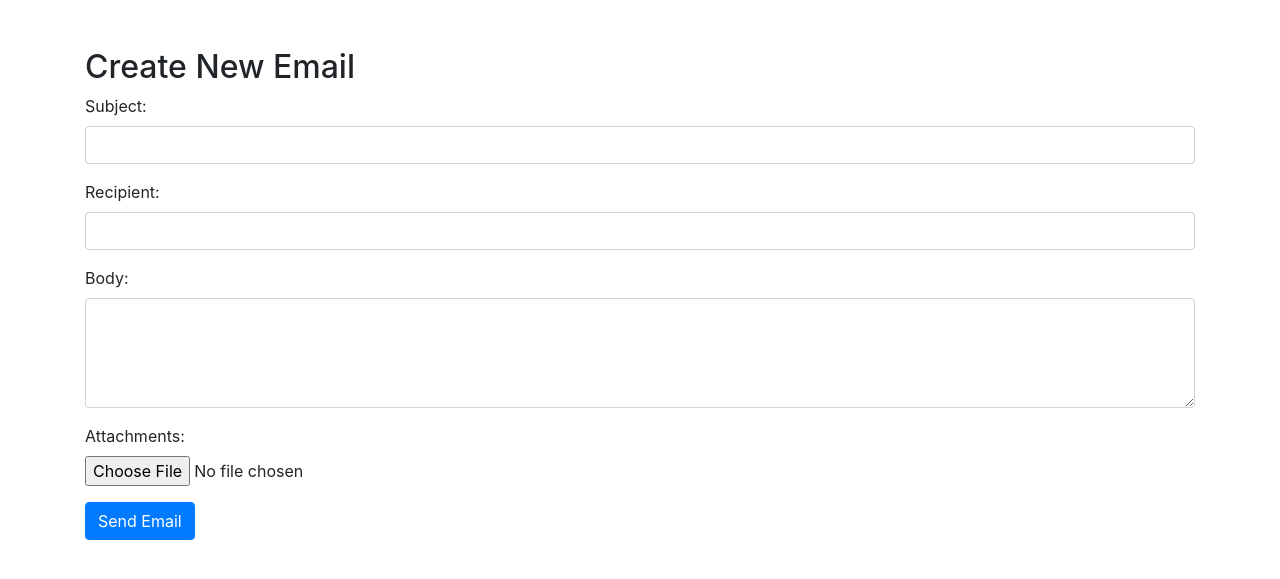
After one commit to JohnyLeeJohnes/mailer-project, a PHP site: template templates/send-email.html in a window 1280 px wide. The commit adds this page. Shown: the top 579 px of the page. Run offline with PHP 8.4, Linux system fonts and the light colour scheme; the template is opened without the code that fills it, so the values that code supplies are empty.

Commit message:
Almost done with HTMl templating and REST API

```diff
--- /dev/null
+++ b/public/css/style.css
@@ -0,0 +1,63 @@
+body {
+    display: flex;
+    flex-direction: column;
+    align-items: center;
+}
+
+#header {
+    width: 100%;
+    /* Full width */
+    padding: 20px;
+    border-bottom: 2px solid #dee2e6;
+}
+
+ #logo {
+    display: flex;
+}
+
+
+#logo h1 {
+    margin: 0 10px;
+    /* Add spacing between the two h1 elements */
+}
+
+#welcomeSection {
+    width: 100%;
+    /* Full width */
+    text-align: center;
+    /* Center text */
+    margin: 20px 0;
+    font-size: 50px;
+}
+
+.action-buttons {
+    width: 100%;
+    /* Full width */
+    display: flex;
+    flex-direction: column;
+    align-items: center;
+    /* Center buttons */
+    margin-top: 20px;
+}
+
+.action-buttons button {
+    width: 50%;
+    /* Adjust the width as desired */
+    margin-bottom: 10px;
+}
+
+/* send-email */
+#emailList {
+    border: 1px solid #000;
+    margin-top: 20px;
+}
+
+.email-item {
+    border-bottom: 1px solid #000;
+}
+
+.email-item:last-child {
+    border-bottom: none;
+}
+
+/*  */
--- a/src/Application/Actions/ActionError.php
+++ b/src/Application/Actions/ActionError.php
@@ -5,6 +5,7 @@ declare(strict_types=1);
 namespace App\Application\Actions;
 
 use JsonSerializable;
+use ReturnTypeWillChange;
 
 class ActionError implements JsonSerializable
 {
@@ -50,7 +51,7 @@ class ActionError implements JsonSerializable
         return $this;
     }
 
-    #[\ReturnTypeWillChange]
+    #[ReturnTypeWillChange]
     public function jsonSerialize(): array
     {
         return [
--- a/src/Application/Middleware/APIMiddleware.php
+++ b/src/Application/Middleware/APIMiddleware.php
@@ -19,6 +19,7 @@ class APIMiddleware implements Middleware
         if ($apiKey && $apiKey == self::API_KEY) {
             return $handler->handle($request);
         }
+
         $responseFactory = new ResponseFactory();
         return $responseFactory
             ->createResponse()
--- a/src/Application/ResponseEmitter/ResponseEmitter.php
+++ b/src/Application/ResponseEmitter/ResponseEmitter.php
@@ -14,7 +14,6 @@ class ResponseEmitter extends SlimResponseEmitter
      */
     public function emit(ResponseInterface $response): void
     {
-        // This variable should be set to the allowed host from which your API can be accessed with
         $origin = $_SERVER['HTTP_ORIGIN'] ?? '';
 
         $response = $response
--- /dev/null
+++ b/templates/send-email.html
@@ -0,0 +1,52 @@
+<!DOCTYPE html>
+<html lang="en">
+<head>
+    <meta charset="UTF-8">
+    <meta name="viewport" content="width=device-width, initial-scale=1.0">
+    <link rel="stylesheet" href="https://stackpath.bootstrapcdn.com/bootstrap/4.5.2/css/bootstrap.min.css">
+    <title>Email Application - Send Email</title>
+    <link rel="stylesheet" href="./css/style.css" />
+</head>
+<body>
+
+<div class="container mt-5">
+    <h2>Create New Email</h2>
+
+    <form id="emailForm">
+        <div class="form-group">
+            <label for="subject">Subject:</label>
+            <input type="text" class="form-control" id="subject" required>
+        </div>
+        <div class="form-group">
+            <label for="recipient">Recipient:</label>
+            <input type="email" class="form-control" id="recipient" required>
+        </div>
+        <div class="form-group">
+            <label for="body">Body:</label>
+            <textarea class="form-control" id="body" rows="4" required></textarea>
+        </div>
+        <div class="form-group">
+            <label for="attachments">Attachments:</label>
+            <input type="file" class="form-control-file" id="attachments">
+        </div>
+        <button type="button" class="btn btn-primary" onclick="sendEmail()">Send Email</button>
+    </form>
+</div>
+
+<script src="https://code.jquery.com/jquery-3.5.1.slim.min.js"></script>
+<script src="https://cdn.jsdelivr.net/npm/@tensorflow/tfjs"></script>
+<script src="https://cdn.jsdelivr.net/npm/@tensorflow-models/mobilenet"></script>
+<script>
+    // Your JavaScript code for handling the functionality goes here
+    // For simplicity, I'm providing a placeholder function for sending emails
+
+    function sendEmail() {
+        // Placeholder function for sending email
+        alert('Email sent!'); // You can replace this with actual functionality
+    }
+
+    // Additional JavaScript logic for handling UI interactions and making AJAX calls can be added here
+</script>
+
+</body>
+</html>
```
Also changed, not shown: app/routes.php (+12 -3 lines), composer.json (+4 -5 lines), templates/api-key.html (added, +49 -0 lines), templates/index.html (added, +41 -0 lines), templates/index.php (deleted, +0 -89 lines), templates/local-storage.html (added, +41 -0 lines), 1 other file.
